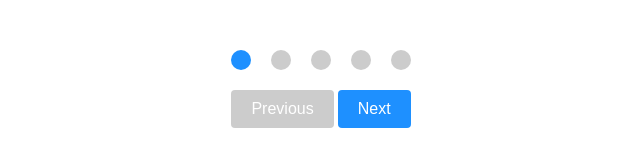
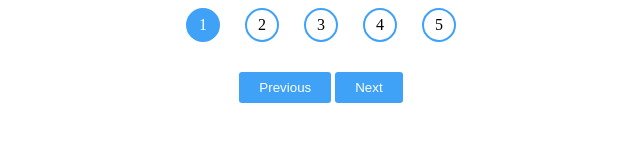
Before and after one commit to acciojob/progress-bar-DebarghaMondal, a website: page main.html in a window 1280 px wide. Shown: the whole page, without its empty margins (319-959 px from the left). Drawn offline with Linux system fonts and the light colour scheme.

Commit message:
created a submission

```diff
--- a/main.html
+++ b/main.html
@@ -1,102 +1,27 @@
 <!DOCTYPE html>
-<html lang="en">
+
+<html>
+
 <head>
-<meta charset="UTF-8">
-<meta name="viewport" content="width=device-width, initial-scale=1.0">
-<title>Progress Bar</title>
-<style>
-  .progress-bar {
-    display: flex;
-    justify-content: center;
-    align-items: center;
-    margin-top: 50px;
-  }
-  .circle {
-    width: 20px;
-    height: 20px;
-    border-radius: 50%;
-    background-color: #ccc;
-    margin: 0 10px;
-  }
-  .active {
-    background-color: dodgerblue;
-  }
-  button {
-    margin-top: 20px;
-    padding: 10px 20px;
-    font-size: 16px;
-    cursor: pointer;
-    border: none;
-    outline: none;
-    background-color: dodgerblue;
-    color: white;
-    border-radius: 4px;
-  }
-  button:disabled {
-    background-color: #ccc;
-    cursor: not-allowed;
-  }
-</style>
+	<link rel="stylesheet" href="styles.css">
 </head>
+
 <body>
-
-<div class="progress-bar">
-  <div class="circle active"></div>
-  <div class="circle"></div>
-  <div class="circle"></div>
-  <div class="circle"></div>
-  <div class="circle"></div>
+<div class="circles">
+	<div id="circle-1" class="circle">1</div>
+	<div id="circle-2" class="circle">2</div>
+	<div id="circle-3" class="circle">3</div>
+	<div id="circle-4" class="circle">4</div>
+	<div id="circle-5" class="circle">5</div>
+</div>
+<div class="btn">
+	<button id="prev">Previous</button>
+	<button id="next">Next</button>
 </div>
 
-<div style="text-align: center;">
-  <button id="prev" disabled>Previous</button>
-  <button id="next">Next</button>
-</div>
-
-<script>
-  const circles = document.querySelectorAll('.circle');
-  const prevButton = document.getElementById('prev');
-  const nextButton = document.getElementById('next');
-  let currentActive = 0;
-
-  function updateButtons() {
-    if (currentActive === 0) {
-      prevButton.disabled = true;
-    } else {
-      prevButton.disabled = false;
-    }
-
-    if (currentActive === circles.length - 1) {
-      nextButton.disabled = true;
-    } else {
-      nextButton.disabled = false;
-    }
-  }
-
-  nextButton.addEventListener('click', () => {
-    currentActive++;
-    updateProgress();
-  });
-
-  prevButton.addEventListener('click', () => {
-    currentActive--;
-    updateProgress();
-  });
-
-  function updateProgress() {
-    circles.forEach((circle, idx) => {
-      if (idx <= currentActive) {
-        circle.classList.add('active');
-      } else {
-        circle.classList.remove('active');
-      }
-    });
-
-    updateButtons();
-  }
-
-  updateProgress();
-</script>
+<!-- the entire body must be written by student -->
+<script type="text/javascript" src="./script.js"></script>
 
 </body>
+
 </html>
--- a/script.js
+++ b/script.js
@@ -1,40 +1,40 @@
-// document.addEventListener('DOMContentLoaded', function() {
-//     const circles = document.querySelectorAll('.circle');
-//     const prevButton = document.getElementById('prev');
-//     const nextButton = document.getElementById('next');
-//     let currentActive = 0;
+document.addEventListener('DOMContentLoaded', function() {
+    const circles = document.querySelectorAll('.circles .circle');
+    const prevButton = document.getElementById('prev');
+    const nextButton = document.getElementById('next');
+    let currentActive = 0;
 
-//     // Function to update active class
-//     function updateActiveClass() {
-//         circles.forEach((circle, index) => {
-//             if (index === currentActive) {
-//                 circle.classList.add('active');
-//             } else {
-//                 circle.classList.remove('active');
-//             }
-//         });
+    // Function to update active class
+    function updateActiveClass() {
+        circles.forEach((circle, index) => {
+            if (index === currentActive) {
+                circle.classList.add('active');
+            } else {
+                circle.classList.remove('active');
+            }
+        });
 
-//         // Enable/disable prev and next buttons based on currentActive
-//         prevButton.disabled = currentActive === 0;
-//         nextButton.disabled = currentActive === circles.length - 1;
-//     }
+        // Enable/disable prev and next buttons based on currentActive
+        prevButton.disabled = currentActive === 0;
+        nextButton.disabled = currentActive === circles.length - 1;
+    }
 
-//     // Initial call to set initial state
-//     updateActiveClass();
+    // Initial call to set initial state
+    updateActiveClass();
 
-//     // Event listener for prev button
-//     prevButton.addEventListener('click', function() {
-//         if (currentActive > 0) {
-//             currentActive--;
-//             updateActiveClass();
-//         }
-//     });
+    // Event listener for prev button
+    prevButton.addEventListener('click', function() {
+        if (currentActive > 0) {
+            currentActive--;
+            updateActiveClass();
+        }
+    });
 
-//     // Event listener for next button
-//     nextButton.addEventListener('click', function() {
-//         if (currentActive < circles.length - 1) {
-//             currentActive++;
-//             updateActiveClass();
-//         }
-//     });
-// });
+    // Event listener for next button
+    nextButton.addEventListener('click', function() {
+        if (currentActive < circles.length - 1) {
+            currentActive++;
+            updateActiveClass();
+        }
+    });
+});
--- a/styles.css
+++ b/styles.css
@@ -1,4 +1,4 @@
-/* .circles{
+.circles{
 	display:flex;
 	gap:25px;
 	justify-content:center;
@@ -27,4 +27,7 @@ button{
 	border-radius:3px;
 
 }
- */
+.circle.active {
+    background-color: #3FA2F6;
+    color: white;
+}
```
